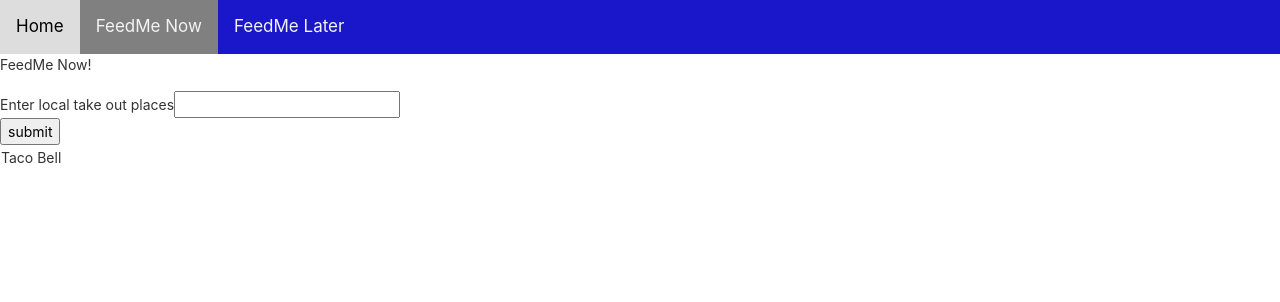
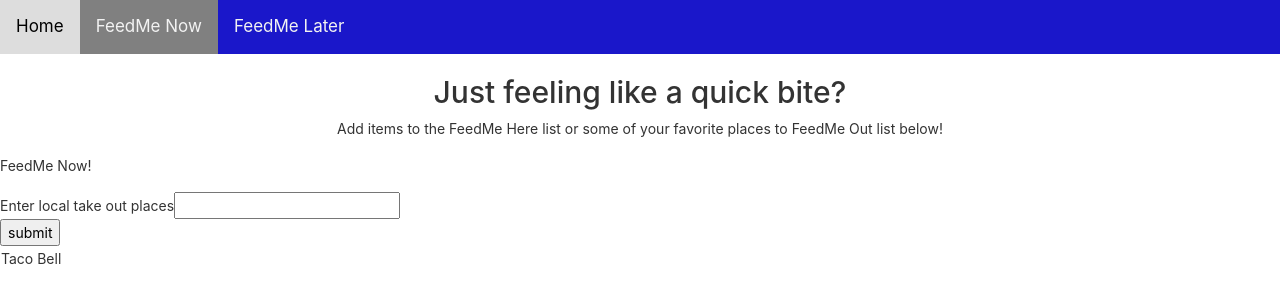
Before and after one commit to Dec-22-LC-LiftOff-STL/FeedMe, an Angular app: page /feed-me-now in a window 1280 px wide. Shown: the top 302 px of the page. Built offline with nearby package versions, Linux system fonts and the light colour scheme.

Commit message:
added header to page

```diff
--- a/package.json
+++ b/package.json
@@ -24,7 +24,7 @@
     "zone.js": "~0.12.0"
   },
   "devDependencies": {
-    "@angular-devkit/build-angular": "^15.0.2",
+    "@angular-devkit/build-angular": "^15.0.3",
     "@angular/cli": "~15.0.2",
     "@angular/compiler-cli": "^15.0.0",
     "@types/jasmine": "~4.3.0",
--- a/src/app/feed-me-now-page/feed-me-now-page.component.html
+++ b/src/app/feed-me-now-page/feed-me-now-page.component.html
@@ -1,3 +1,11 @@
+<!--Description / Header-->
+<header class="container-fluid">
+    <div class="text-center">
+        <h1 style="font-size: 30px; padding-top: 20px;">Just feeling like a quick bite?</h1>
+        <p>Add items to the FeedMe Here list or some of your favorite places to FeedMe Out list below!</p>
+    </div>
+</header>
+<!--Description / Header-->
 
 <p>
     FeedMe Now!
```
Also changed, not shown: 1 other file (tests, documents, lock files or other folders).
